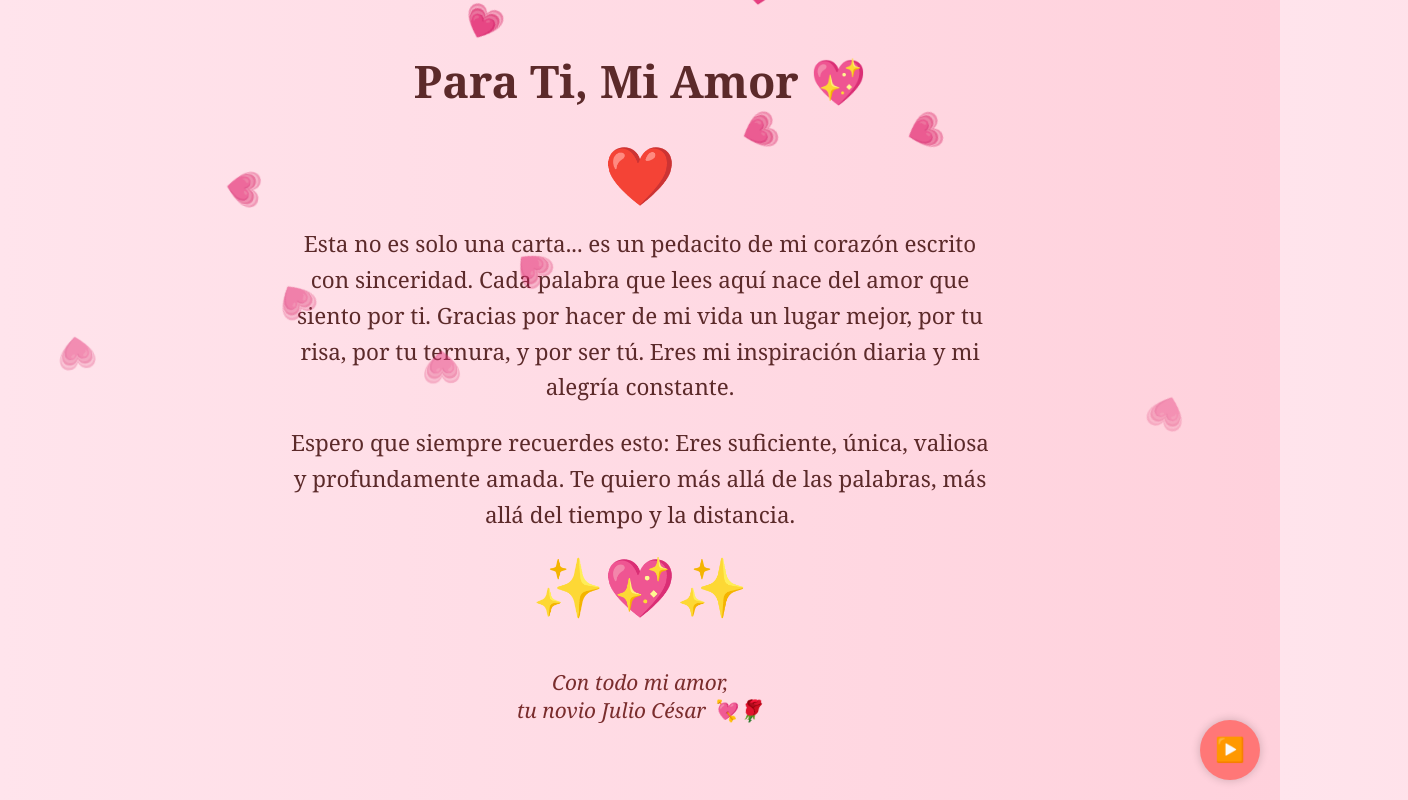
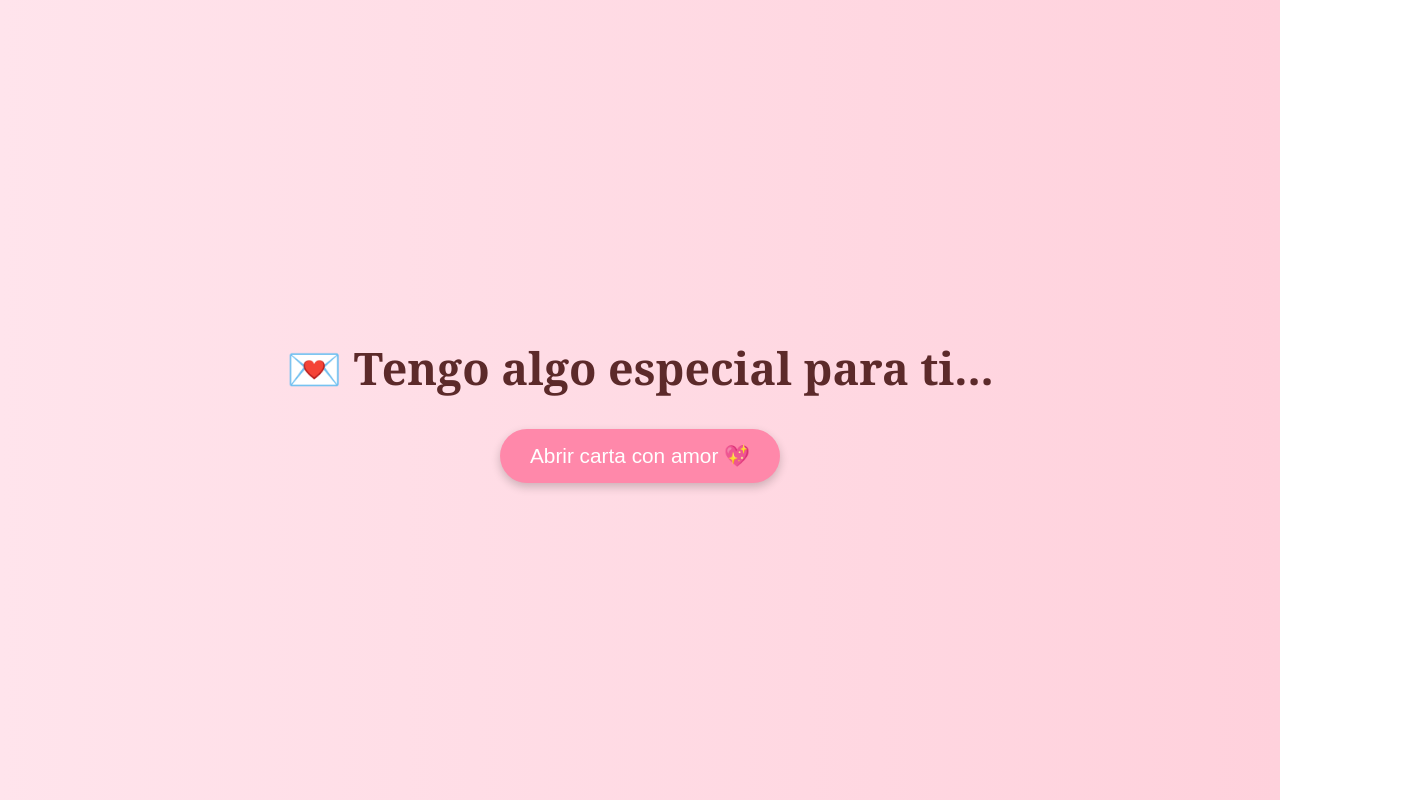
Before and after one commit to julioapreciado/CartaMySweetLove, a plain HTML site: page Index.html in a window 1280 px wide. Shown: the whole page, 1408 px wide, since content can reach past the window. Drawn offline with Linux system fonts and the light colour scheme.

Commit message:
Update Index.html

```diff
--- a/Index.html
+++ b/Index.html
@@ -13,9 +13,38 @@
       overflow-x: hidden;
     }
 
+    #intro {
+      display: flex;
+      flex-direction: column;
+      align-items: center;
+      justify-content: center;
+      height: 100vh;
+    }
+
+    #verCarta {
+      font-size: 1.3em;
+      padding: 15px 30px;
+      background-color: #ff88aa;
+      border: none;
+      border-radius: 30px;
+      color: white;
+      cursor: pointer;
+      box-shadow: 0 4px 10px rgba(0,0,0,0.2);
+      transition: background 0.3s;
+    }
+
+    #verCarta:hover {
+      background-color: #e76c91;
+    }
+
+    #contenido {
+      display: none;
+      padding: 40px 20px;
+    }
+
     h1 {
       font-size: 2.8em;
-      margin-top: 50px;
+      margin-top: 20px;
     }
 
     p {
@@ -82,6 +111,15 @@
   </style>
 </head>
 <body>
+
+  <!-- Pantalla de inicio -->
+  <div id="intro">
+    <h1>💌 Tengo algo especial para ti...</h1>
+    <button id="verCarta">Abrir carta con amor 💖</button>
+  </div>
+
+  <!-- Contenido de la carta -->
+  <div id="contenido">
     <h1>Para Ti, Mi Amor 💖</h1>
     <div class="corazon">❤️</div>
 
@@ -104,6 +142,7 @@
       Con todo mi amor,<br>
       tu novio Julio César 💘🌹
     </div>
+  </div>
 
   <!-- Corazones flotando -->
   <script>
@@ -116,7 +155,10 @@
       document.body.appendChild(heart);
       setTimeout(() => heart.remove(), 10000);
     }
+
+    function iniciarCorazones() {
       setInterval(crearCorazon, 500);
+    }
   </script>
 
   <!-- Reproductor de música -->
@@ -124,12 +166,26 @@
     <source src="https://dl.dropboxusercontent.com/scl/fi/0zj1hz8wm1txenbmvceay/Contigo-Carla-Morrison.mp3?rlkey=ykg8b6s5uvuv6pnfhuig89yo7&dl=0" type="audio/mpeg">
     Tu navegador no soporta audio HTML5.
   </audio>
-  <button id="playBtn">▶️</button>
+  <button id="playBtn" style="display:none;">▶️</button>
 
+  <!-- Lógica -->
   <script>
+    const verCarta = document.getElementById('verCarta');
+    const contenido = document.getElementById('contenido');
+    const intro = document.getElementById('intro');
     const cancion = document.getElementById('cancion');
     const playBtn = document.getElementById('playBtn');
     let playing = false;
+
+    verCarta.addEventListener('click', () => {
+      intro.style.display = 'none';
+      contenido.style.display = 'block';
+      iniciarCorazones();
+      cancion.play();
+      playing = true;
+      playBtn.textContent = '⏸️';
+      playBtn.style.display = 'block';
+    });
 
     playBtn.addEventListener('click', () => {
       if (!playing) {
```
Lines whose indentation alone changed are shown as unchanged.
